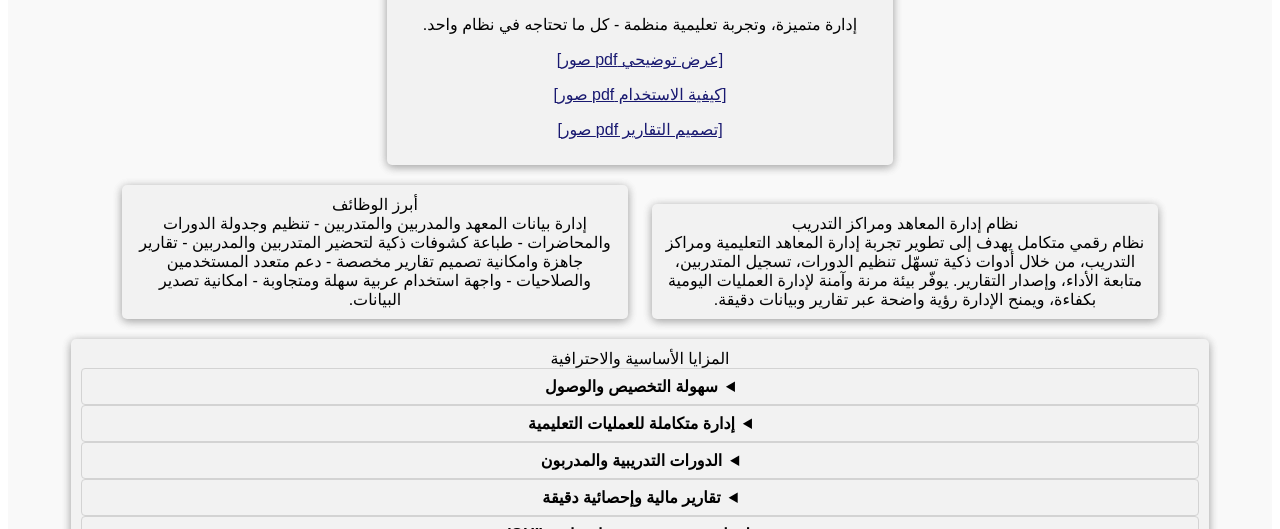
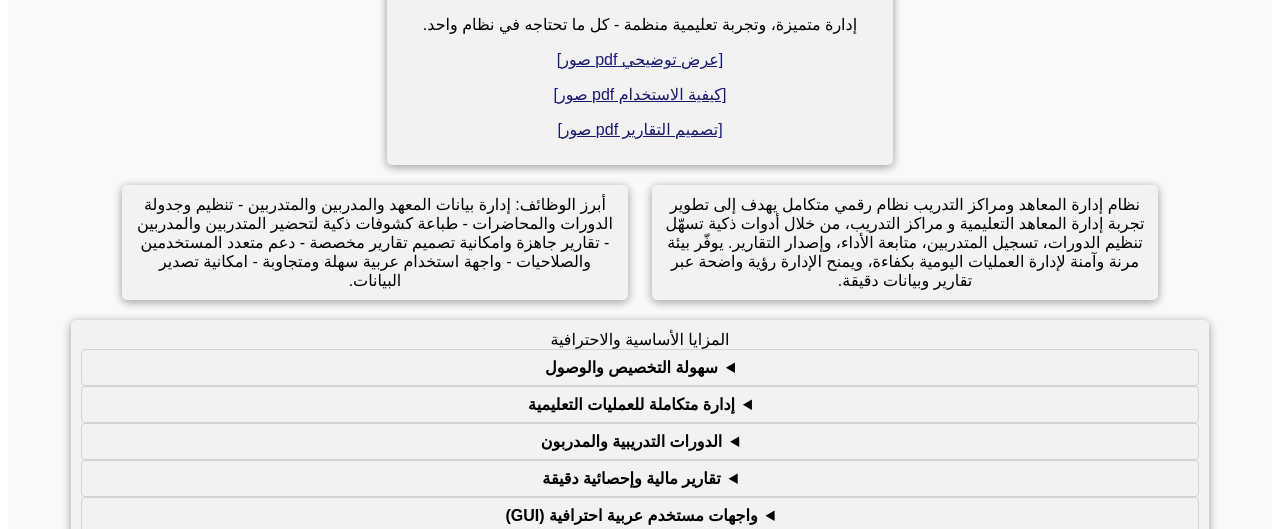
Before and after one commit to idbp/idbp.github.io, a plain HTML site: page index.html in a window 1280 px wide. Shown: the part 271-800 px from the top of the page. Drawn offline with Linux system fonts and the light colour scheme.

Commit message:
update index.html

```diff
--- a/index.html
+++ b/index.html
@@ -81,10 +81,10 @@
              </div>
             <div>
             <div>
-                <div class="whitebox">نظام إدارة المعاهد ومراكز التدريب <br> نظام رقمي متكامل يهدف إلى تطوير تجربة إدارة المعاهد التعليمية ومراكز التدريب، من خلال أدوات ذكية تسهّل تنظيم الدورات، تسجيل المتدربين، متابعة الأداء، وإصدار التقارير. يوفّر بيئة مرنة وآمنة لإدارة العمليات اليومية بكفاءة، ويمنح الإدارة رؤية واضحة عبر تقارير وبيانات دقيقة.</div>
+                <div class="whitebox">نظام إدارة المعاهد ومراكز التدريب نظام رقمي متكامل يهدف إلى تطوير تجربة إدارة المعاهد التعليمية و مراكز التدريب، من خلال أدوات ذكية تسهّل تنظيم الدورات، تسجيل المتدربين، متابعة الأداء، وإصدار التقارير. يوفّر بيئة مرنة وآمنة لإدارة العمليات اليومية بكفاءة، ويمنح الإدارة رؤية واضحة عبر تقارير وبيانات دقيقة.</div>
 
                 <div  class="whitebox">
-                أبرز الوظائف <br>
+                أبرز الوظائف:
 إدارة بيانات المعهد والمدربين والمتدربين
 - تنظيم وجدولة الدورات والمحاضرات
 - طباعة كشوفات ذكية لتحضير المتدربين والمدربين
```
